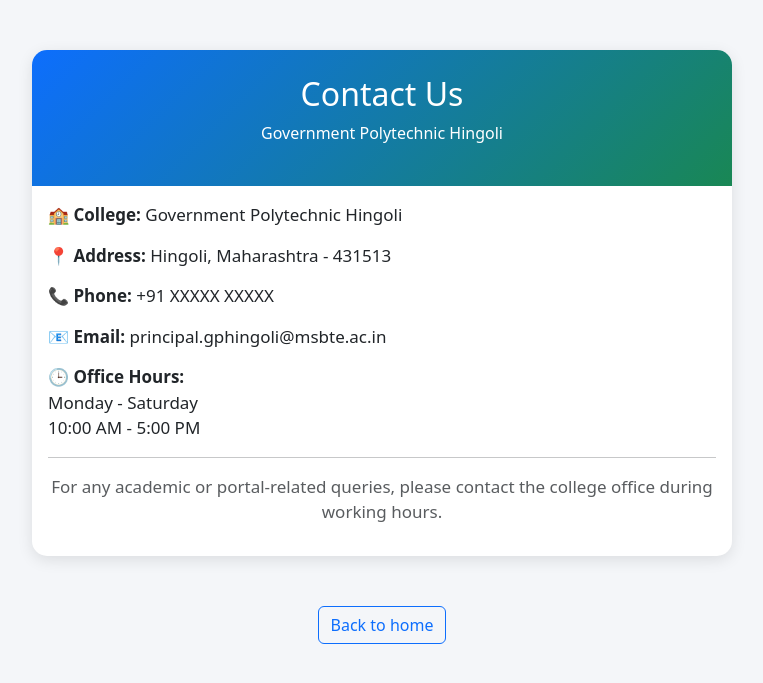
After one commit to Aksharalokhande/python, a Flask app: template templates/contact.html in a window 1280 px wide. The commit adds this page. Shown: the top 683 px of the page, without its empty margins (258-1021 px from the left). Run offline with Flask 3, Linux system fonts and the light colour scheme; the template is opened without the code that fills it, so the values that code supplies are empty.

Commit message:
added contact

```diff
--- a/app2.py
+++ b/app2.py
@@ -46,6 +46,11 @@ def home():
 @app.route("/about")
 def about():
     return render_template('about.html')
+
+@app.route("/contact")
+def contact():
+    return render_template('contact.html')
+
 
 
 
--- a/database.py
+++ b/database.py
@@ -47,6 +47,7 @@ def init_db():
     )
 
 
+
     conn.commit()
     conn.close()
 if __name__ == "__main__":
--- a/templates/base.html
+++ b/templates/base.html
@@ -53,6 +53,7 @@
 
         <a class="nav-link" href="/">Home</a>
         <a class="nav-link" href="/about">About</a>
+        <a class="nav-link" href="/contact">contact</a>
         <a class="nav-link" href="/records">Records</a>
         <a class="nav-link" href="/notices">Notices</a>
 
--- /dev/null
+++ b/templates/contact.html
@@ -0,0 +1,82 @@
+<!DOCTYPE html>
+<html lang="en">
+<head>
+<meta charset="UTF-8">
+<meta name="viewport" content="width=device-width, initial-scale=1.0">
+<title>Contact Us</title>
+
+<link href="https://cdn.jsdelivr.net/npm/bootstrap@5.3.0/dist/css/bootstrap.min.css" rel="stylesheet">
+
+<style>
+body{
+    background:#f4f6f9;
+}
+
+.contact-card{
+    max-width:700px;
+    margin:50px auto;
+    border:none;
+    border-radius:15px;
+    box-shadow:0 4px 15px rgba(0,0,0,0.1);
+}
+
+.header{
+    background:linear-gradient(135deg,#0d6efd,#198754);
+    color:white;
+    padding:25px;
+    text-align:center;
+    border-radius:15px 15px 0 0;
+}
+
+.card-body p{
+    font-size:17px;
+    margin-bottom:15px;
+}
+</style>
+</head>
+
+<body>
+
+<div class="container">
+
+    <div class="card contact-card">
+
+        <div class="header">
+            <h2>Contact Us</h2>
+            <p>Government Polytechnic Hingoli</p>
+        </div>
+
+        <div class="card-body">
+
+            <p>🏫 <strong>College:</strong> Government Polytechnic Hingoli</p>
+
+            <p>📍 <strong>Address:</strong> Hingoli, Maharashtra - 431513</p>
+
+            <p>📞 <strong>Phone:</strong> +91 XXXXX XXXXX</p>
+
+            <p>📧 <strong>Email:</strong> principal.gphingoli@msbte.ac.in</p>
+
+            <p>🕒 <strong>Office Hours:</strong><br>
+            Monday - Saturday<br>
+            10:00 AM - 5:00 PM
+            </p>
+
+            <hr>
+
+            <p class="text-center text-muted">
+                For any academic or portal-related queries, please contact the college office during working hours.
+            </p>
+
+        </div>
+
+    </div>
+
+</div>
+
+</body>
+</html>
+<div class="text-center mb-2">
+        <a href="{{url_for('home')}}" class="btn btn-outline-primary">
+            Back to home
+        </a>
+</div>
```
Also changed, not shown: templates/attendance.html (added).
